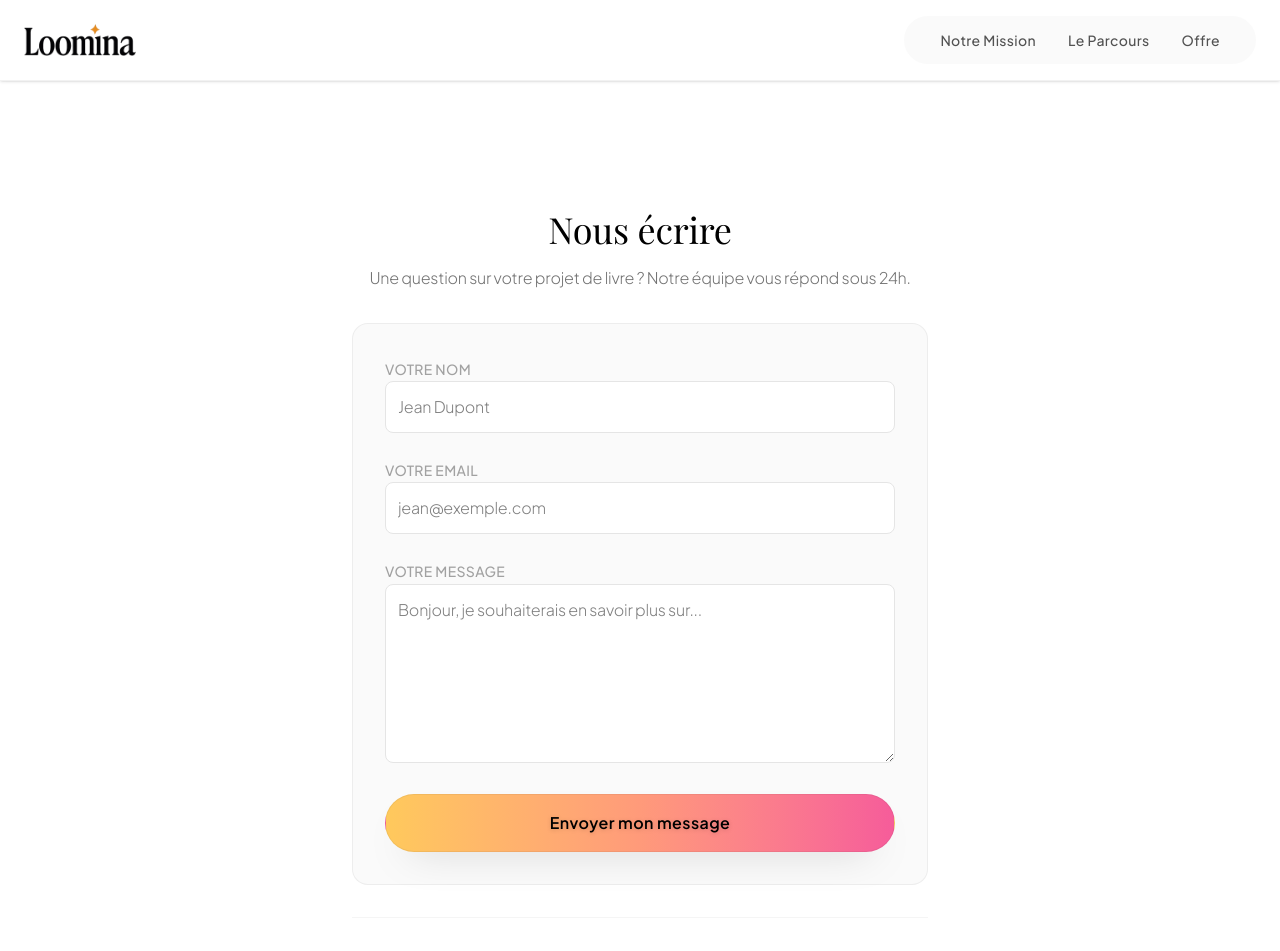
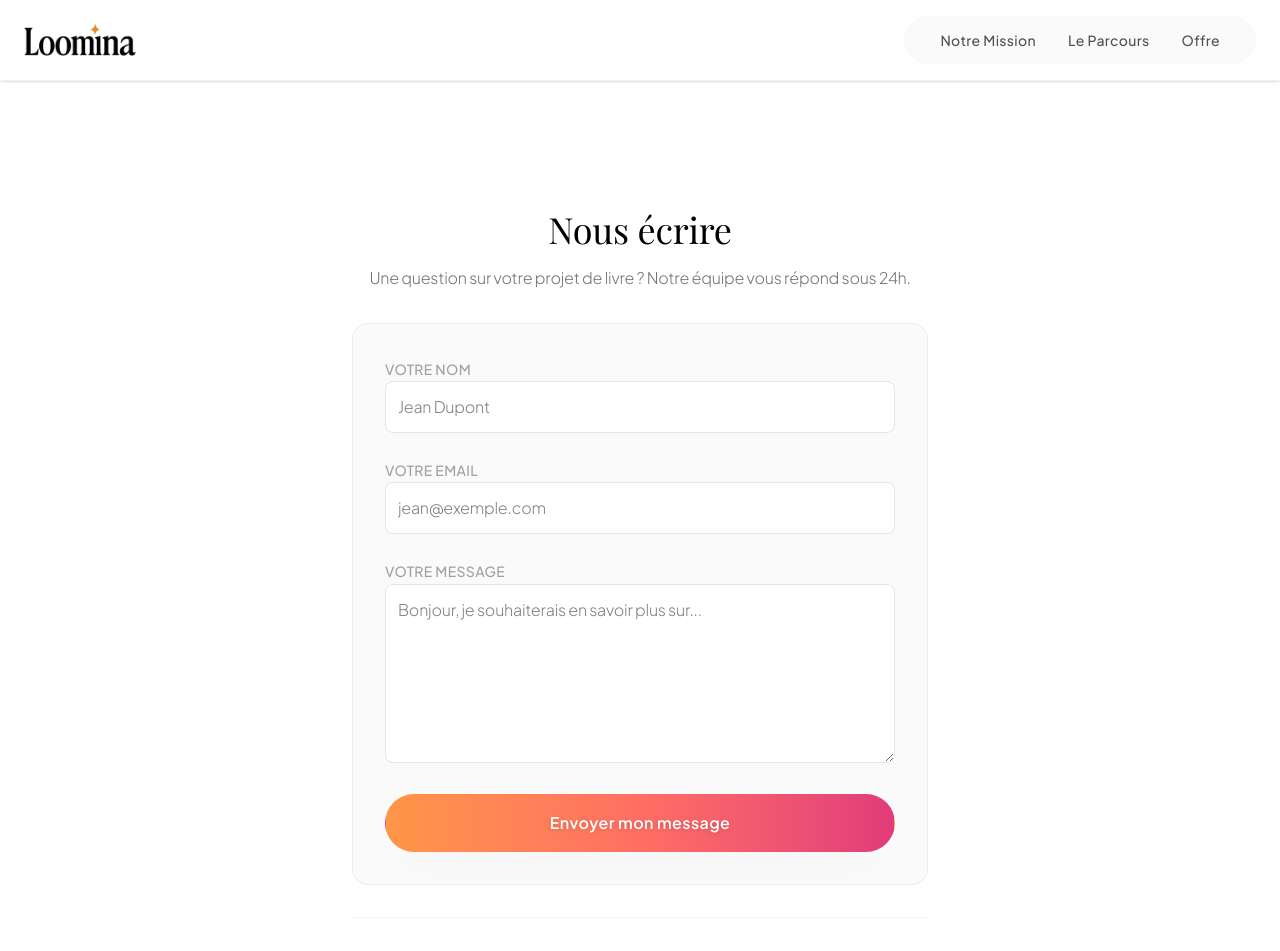
Before and after one commit to solalchetrit/loomina, a Next.js app: page /contact in a window 1280 px wide. Shown: the top 951 px of the page. Built offline with nearby package versions, Linux system fonts and the light colour scheme; a web font is replaced by a local one.

Commit message:
Boost button legibility

```diff
--- a/components/ui/MagicButton.tsx
+++ b/components/ui/MagicButton.tsx
@@ -32,11 +32,11 @@ function MagicButtonContent({
 
   const variantClasses: Record<NonNullable<MagicButtonProps["variant"]>, string> = {
     primary:
-      "bg-gradient-to-r from-[#FFC95C] via-[#FF9A7A] to-[#F65C9A] text-black border border-black/5 hover:shadow-[0_22px_48px_-18px_rgba(246,92,154,0.55)]",
+      "text-white bg-gradient-to-r from-[#ff9646] via-[#ff6f63] to-[#e13b7a] border border-transparent shadow-[0_18px_42px_-22px_rgba(225,59,122,0.65)] hover:shadow-[0_28px_60px_-24px_rgba(225,59,122,0.75)]",
     secondary:
-      "bg-white text-[var(--loomina-black)] border border-[var(--loomina-black)]/15 hover:border-[var(--loomina-black)]/30 hover:bg-white/90 shadow-[0_14px_42px_-26px_rgba(0,0,0,0.35)]",
+      "text-[var(--loomina-black)] bg-white border border-[var(--loomina-black)]/15 shadow-[0_12px_36px_-26px_rgba(0,0,0,0.35)] hover:border-[var(--loomina-black)]/30 hover:bg-white/90 hover:shadow-[0_16px_44px_-24px_rgba(0,0,0,0.35)]",
     ghost:
-      "bg-transparent text-[var(--loomina-black)] border border-[var(--loomina-black)]/10 hover:border-[var(--loomina-black)]/30 hover:bg-[var(--loomina-gray-light)]",
+      "text-[var(--loomina-black)] bg-gradient-to-r from-[var(--loomina-gray-light)] to-white border border-[var(--loomina-black)]/10 hover:border-[var(--loomina-black)]/25 hover:shadow-[0_10px_34px_-26px_rgba(0,0,0,0.3)]",
   };
 
   const sizeClasses: Record<NonNullable<MagicButtonProps["size"]>, string> = {
@@ -45,7 +45,7 @@ function MagicButtonContent({
     lg: "px-8 py-4 text-base",
   };
 
-  const glowClasses = glow ? "shadow-[0_18px_40px_-24px_rgba(0,0,0,0.35)]" : "shadow-none";
+  const glowClasses = glow ? "shadow-[0_18px_42px_-28px_rgba(0,0,0,0.4)]" : "shadow-none";
 
   const handleMouseMove = (event: React.MouseEvent<HTMLButtonElement>) => {
     const { currentTarget, clientX, clientY } = event;
@@ -77,8 +77,8 @@ function MagicButtonContent({
       onMouseLeave={handleMouseLeave}
       {...rest}
     >
-      <span className={`absolute inset-0 bg-white/20 transition-opacity duration-300 ${hovered ? "opacity-100" : "opacity-0"}`} />
-      <span className="relative flex items-center gap-2 z-10 drop-shadow-sm">{children}</span>
+      <span className={`absolute inset-0 bg-white/15 transition-opacity duration-300 ${hovered ? "opacity-100" : "opacity-0"}`} />
+      <span className="relative z-10 flex items-center gap-2 drop-shadow-sm">{children}</span>
     </motion.button>
   );
 }
```
